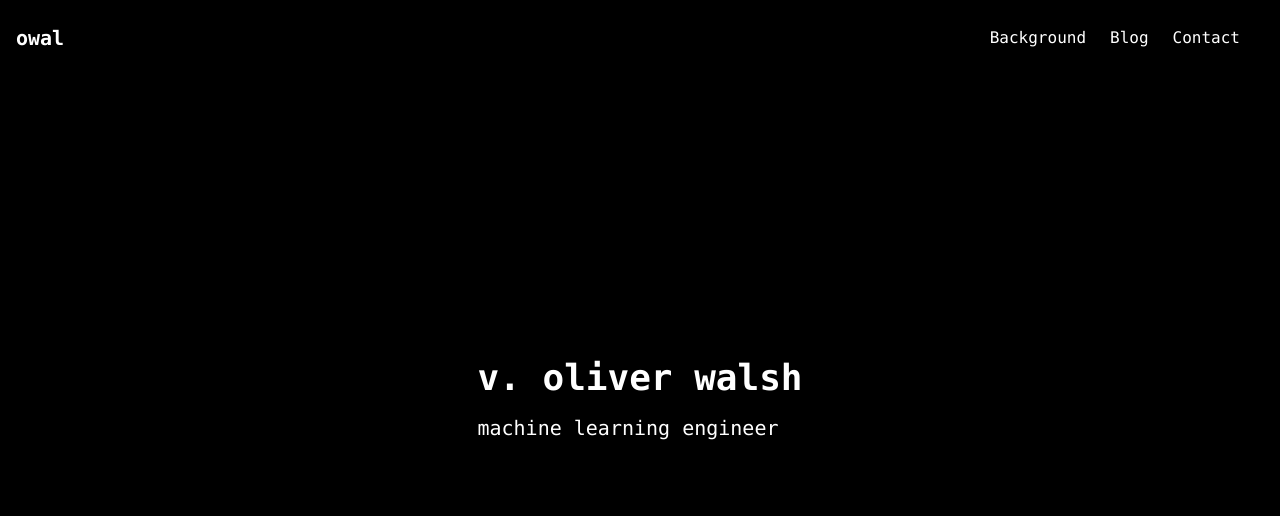
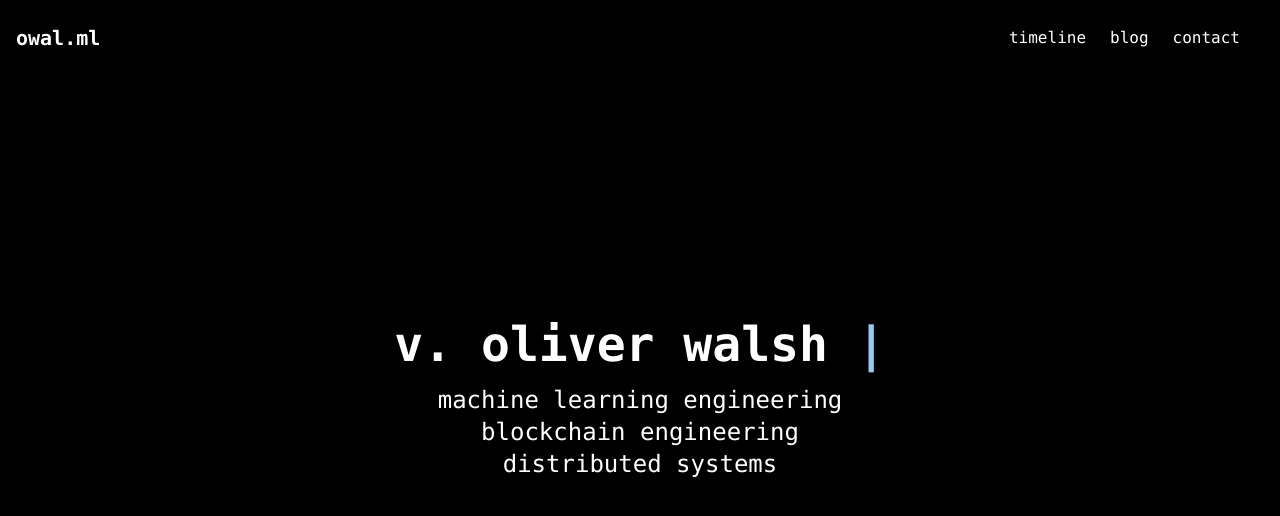
Before and after one commit to vowalsh/personal-site, a SvelteKit app: page / in a window 1280 px wide. Shown: the top 516 px of the page. Built offline with nearby package versions, Linux system fonts and the light colour scheme.

Commit message:
more aesthetic upgrades

```diff
--- a/src/components/Header.svelte
+++ b/src/components/Header.svelte
@@ -14,13 +14,13 @@
   <header class="bg-header text-header font-mono fixed top-0 left-0 right-0 z-10">
     <nav class="container mx-auto px-4 py-6 flex justify-between items-center">
       <div class="text-xl font-bold">
-        <a href="/" class="hover:text-gray-300 transition-colors duration-200">owal</a>
+        <a href="/" class="hover:text-gray-300 transition-colors duration-200">owal.ml</a>
       </div>
       <div class="flex items-center space-x-6">
         <ul class="flex space-x-6">
-          <li><a href="#background" class="hover:text-gray-300 transition-colors duration-200" class:active={$page.url.hash === '#background'}>Background</a></li>
-          <li><a href="#blog" class="hover:text-gray-300 transition-colors duration-200" class:active={$page.url.hash === '#blog'}>Blog</a></li>
-          <li><a href="#contact" class="hover:text-gray-300 transition-colors duration-200" class:active={$page.url.hash === '#contact'}>Contact</a></li>
+          <li><a href="#timeline" class="hover:text-gray-300 transition-colors duration-200" class:active={$page.url.hash === '#background'}>timeline</a></li>
+          <li><a href="#blog" class="hover:text-gray-300 transition-colors duration-200" class:active={$page.url.hash === '#blog'}>blog</a></li>
+          <li><a href="#contact" class="hover:text-gray-300 transition-colors duration-200" class:active={$page.url.hash === '#contact'}>contact</a></li>
         </ul>
         <div class="flex space-x-4">
           {#if $icons.Github}
--- /dev/null
+++ b/src/components/TerminalText.svelte
@@ -0,0 +1,46 @@
+<script>
+    export let text = '';
+    export let speed = 200;
+    export let showCursor = true;
+    export let backgroundColor = '#000000';
+
+    let displayedText = '';
+    let cursorVisible = true;
+
+    function typeText() {
+      let i = 0;
+      const interval = setInterval(() => {
+        if (i < text.length) {
+          displayedText += text[i];
+          i++;
+        } else {
+          clearInterval(interval);
+        }
+      }, speed);
+    }
+
+    function blinkCursor() {
+      setInterval(() => {
+        cursorVisible = !cursorVisible;
+      }, 500);
+    }
+
+    typeText();
+    blinkCursor();
+  </script>
+
+  <span>{displayedText}</span>
+  {#if showCursor}
+    <span class="cursor" style="--bg-color: {backgroundColor};">|</span>
+  {/if}
+
+  <style>
+    .cursor {
+      animation: blink 2s infinite;
+    }
+
+    @keyframes blink {
+      0%, 100% { color: var(--bg-color); }
+      50% { color: #94cbf3; }
+    }
+  </style>
--- a/src/routes/+page.svelte
+++ b/src/routes/+page.svelte
@@ -1,8 +1,10 @@
 <script>
     import { onMount } from 'svelte';
     import Header from '../components/Header.svelte';
+    import TerminalText from '../components/TerminalText.svelte';
 
     let currentSection = 'home';
+    let showSubheader = false;
 
     onMount(() => {
       const observer = new IntersectionObserver((entries) => {
@@ -16,6 +18,10 @@
       document.querySelectorAll('section').forEach(section => {
         observer.observe(section);
       });
+
+      setTimeout(() => {
+        showSubheader = true;
+      }, 3000);
     });
   </script>
 
@@ -23,14 +29,38 @@
 
   <main class="bg-terminal-black text-terminal-white font-mono min-h-screen">
     <section id="home" class="min-h-screen flex items-center justify-center">
-      <div class="max-w-2xl">
-        <h1 class="text-4xl font-bold mb-4">v. oliver walsh</h1>
-        <p class="text-xl">machine learning engineer</p>
-      </div>
-    </section>
+        <div class="w-full max-w-5xl px-4 sm:px-6 lg:px-8 flex justify-center items-center">
+          <div class="w-full sm:w-5/6 md:w-4/5 lg:w-3/4 min-h-[20vh] text-center">
+            <h1 class="text-3xl sm:text-4xl md:text-5xl font-bold mb-4">
+                <TerminalText text="v. oliver walsh" speed={100} showCursor={true} cursorColor="transparent" />
+            </h1>
+            <div class="space-y-4">
+                {#if showSubheader}
+                <p class="text-lg sm:text-xl md:text-2xl">
+                    <TerminalText text="machine learning engineering" speed={50} showCursor={false} />
+                </p>
+                {/if}
+            </div>
+            <div class="space-y-4">
+                {#if showSubheader}
+                <p class="text-lg sm:text-xl md:text-2xl">
+                    <TerminalText text="blockchain engineering" speed={50} showCursor={false} />
+                </p>
+                {/if}
+            </div>
+            <div class="space-y-4">
+                {#if showSubheader}
+                <p class="text-lg sm:text-xl md:text-2xl">
+                    <TerminalText text="distributed systems" speed={50} showCursor={false} />
+                </p>
+                {/if}
+            </div>
+          </div>
+        </div>
+      </section>
+
     <!-- Other sections... -->
   </main>
-
 
   <style>
     main {
```
